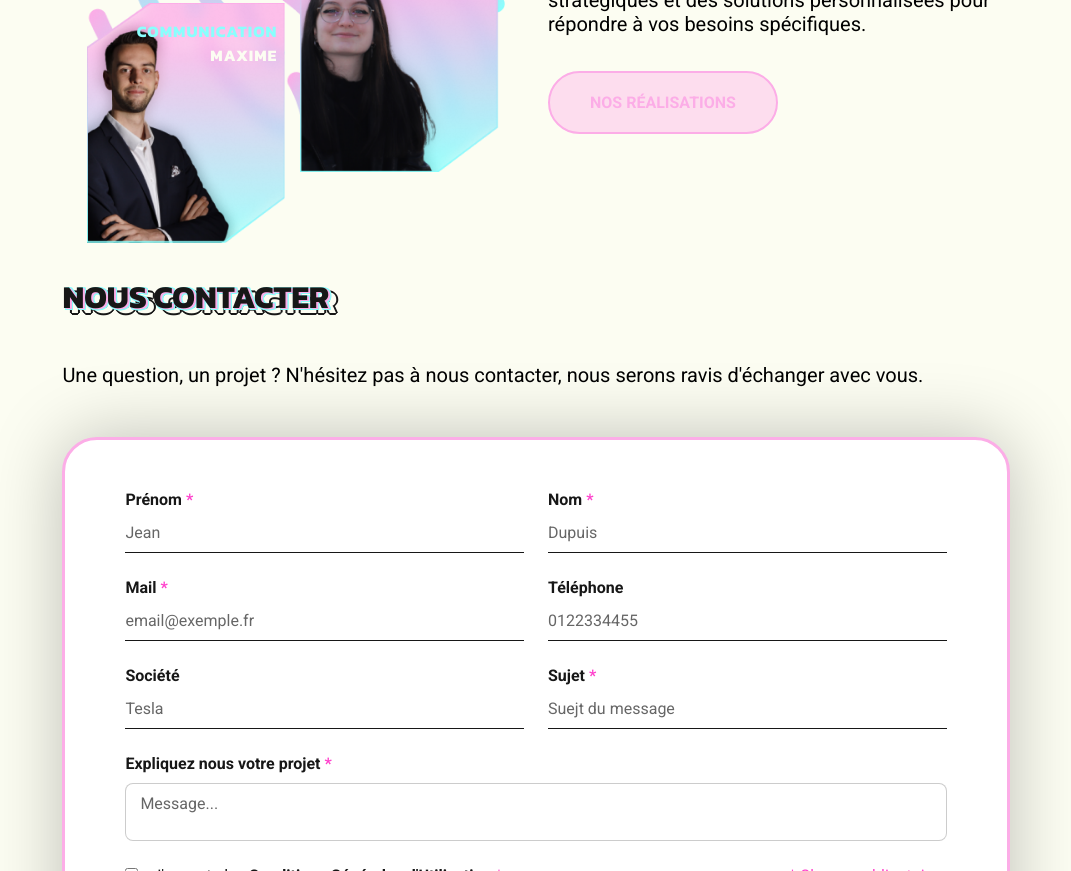
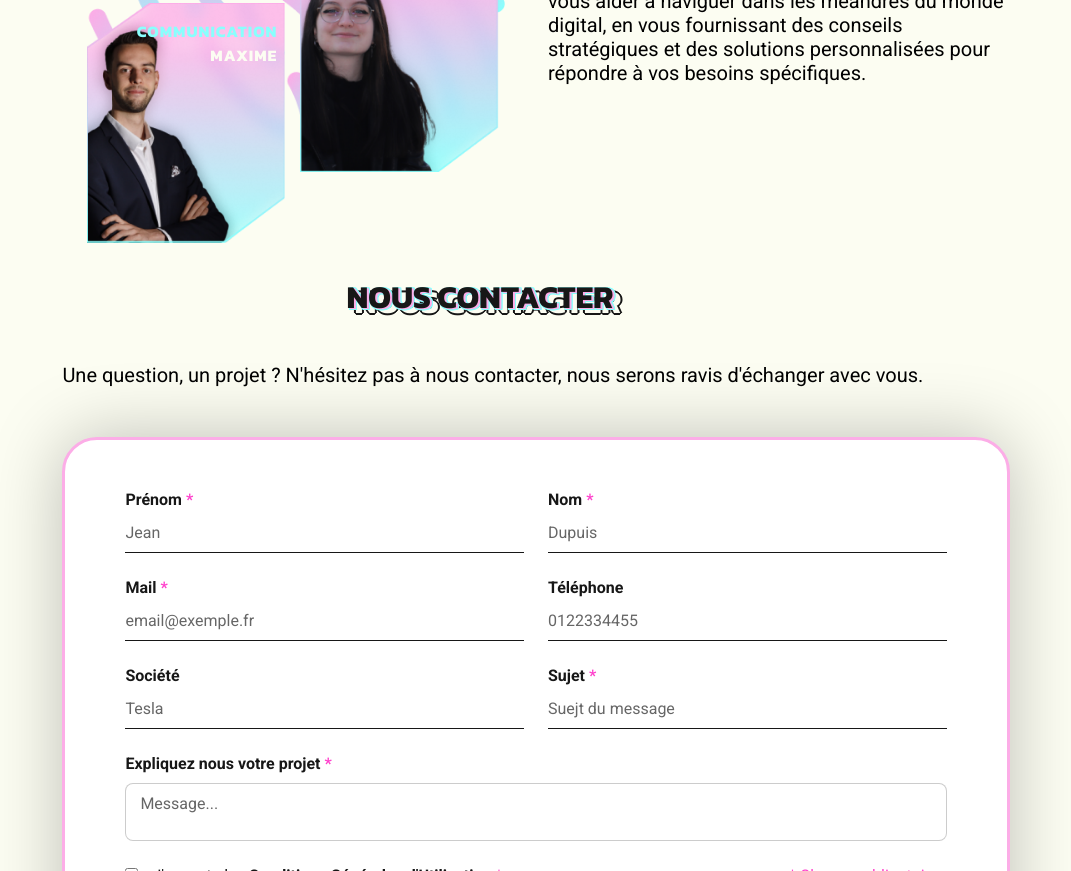
Before and after one commit to TheiaWeb/TheiawebMain, a plain HTML site: page index.html in a window 1280 px wide. Shown: the part 1043-1914 px from the top of the page, without its empty margins (104-1175 px from the left). Drawn offline with nearby package versions, Linux system fonts and the light colour scheme.

Commit message:
Push V0.1 Final

```diff
--- a/css/style.css
+++ b/css/style.css
@@ -71,7 +71,7 @@
   }
 }
 
-@media screen and (max-width: 430px) {
+@media screen and (max-width: 530px) {
   :root {
       --h1-font-size: 2rem;
       --h2-font-size: 1.5rem;
@@ -599,7 +599,12 @@
 }
 
 
-
+.test  {
+  display: flex;
+  flex-direction: column;
+    padding-right: 30%;
+    padding-left: 30%
+}
 
 
 
@@ -806,6 +811,18 @@
 
 /*==================== MEDIA QUERIES ====================*/
 
+@media only screen and (max-width: 430px) {
+  .test  {
+    padding-right: 10%;
+    padding-left: 10%;
+  }
+}
+@media only screen and (min-width: 430px) {
+  .test  {
+    padding-right: 20%;
+    padding-left: 20%;
+  }
+}
 
 
  /* Extra small devices (phones, 600px and down) */
@@ -823,8 +840,14 @@
 
 
 
+}
+@media only screen and (min-width: 600px) {
+ .test  {
+  padding-right: 20%;
+  padding-left: 30%
+}
+}
 
-}
 
 /* Medium devices (landscape tablets, 768px and down) */
 @media only screen and (max-width: 768px) {
@@ -851,7 +874,9 @@
   .team__content-right {
     gap: 25px;
   }
+
 }
+
 
 
 @media screen and (min-width: 768px) {
@@ -862,6 +887,8 @@
   .grid-expertises {
     grid-template-columns: 1fr 1fr ;
   }
+
+
 
  }
 
--- a/index.html
+++ b/index.html
@@ -93,9 +93,9 @@
             <h2 class="section__title">POURQUOI NOUS CHOISIR ?</h2>
         </div>
         <p class="section__text">Chez <b>Theia Web</b>, nous croyons fermement que la création d’un site web est un vrai plus qui va booster votre entreprise. Nous sommes là pour vous aider à naviguer dans les méandres du monde digital, en vous fournissant des conseils stratégiques et des solutions personnalisées pour répondre à vos besoins spécifiques.</p>
-        <div>
+        <!--<div>
             <button class="btn__pink"><a href="">Nos réalisations</a></button>
-        </div>
+        </div>-->
     </div>
     <div class="team__content-mobile">
         <img class="team__content-left-bg" src="img/team-fingerprint.png" alt="">
@@ -196,12 +196,14 @@
 
 <section id="contact" class="section">
     <div class="contact__header">
-
+        <div class="test">
             <div class="section-titlebox contact__titlebox">
                 <p class="section__title-back back-last">NOUS CONTACTER</p>
                 <p class="section__title-back back-middle">NOUS CONTACTER</p>
                 <h2 class="section__title">NOUS CONTACTER</h2>
             </div>
+        </div>
+
 
 
         <p class="section__text">Une question, un projet ? N'hésitez pas à nous contacter, nous serons ravis d'échanger avec vous.</p>
```
